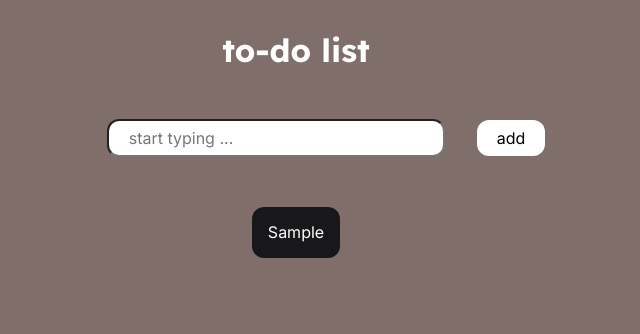
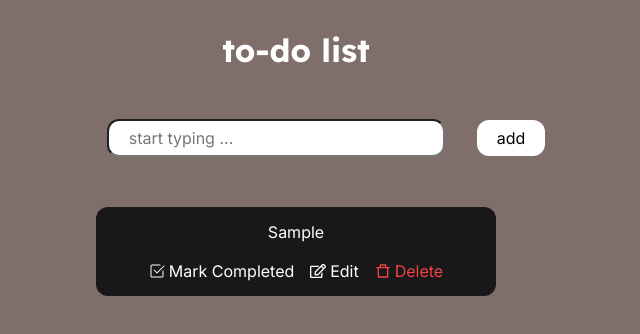
Before and after one commit to anastshak/to-do-app, a React (Vite) app: page / in a window 1280 px wide. Both pictures are taken after typing "Sample" into the empty fields and a click on the button "add". Shown: the top 334 px of the page, without its empty margins (344-984 px from the left). Built offline with nearby package versions, Linux system fonts and the light colour scheme.

Commit message:
feat: implement additional functions

```diff
--- a/src/components/TodoItem/TodoItem.module.scss
+++ b/src/components/TodoItem/TodoItem.module.scss
@@ -1,12 +1,13 @@
-.item {
+.itemWrapper {
   padding: 1rem;
   border-radius: 0.75rem;
-  background-color: rgb(24, 24, 27);
+  background-color: $bg-item-main;
+  min-width: 400px;
   width: 100%;
 }
 
 .itemCompleted {
-  background-color: rgb(113, 113, 122);
+  background-color: $bg-item-completed;
   --tw-bg-opacity: 0.5;
   text-decoration: line-through;
 }
@@ -14,3 +15,46 @@
 .itemUndone {
   text-decoration: none;
 }
+
+.itemUpdateMode {
+  @include flex(center, center, row, 0.5rem);
+
+  .btnUpdate {
+    padding: 0.5rem 1.25rem;
+    border-radius: 0.75rem;
+
+    @include font(0.875rem, 400, 1.25rem);
+
+    color: $text-update-btn;
+    background-color: $bg-btn-update;
+
+    &:active {
+      --transform-scale-x: 0.95;
+      --transform-scale-y: 0.95;
+    }
+  }
+}
+
+.item {
+  @include flex(center, center, column, 1.25rem);
+}
+
+.controlBox {
+  @include flex(space-between, center, row);
+  width: 80%;
+  color: $color-white-default;
+
+  .mark,
+  .deleteBtn,
+  .editBtn {
+    @include flex(center, center, row, 0.25rem);
+  }
+
+  .deleteBtn {
+    color: $btn-red;
+  }
+
+  .controlButtons {
+    @include flex(center, center, row, 1rem);
+  }
+}
--- a/src/components/TodoItem/TodoItem.tsx
+++ b/src/components/TodoItem/TodoItem.tsx
@@ -1,3 +1,11 @@
+import { useEffect, useRef, useState } from 'react';
+import { useTodo } from '../../context/useTodo';
+import toast from 'react-hot-toast';
+import { Input } from '../Input/Input';
+import { BsCheck2Square } from 'react-icons/bs';
+import { TbRefresh } from 'react-icons/tb';
+import { FaRegEdit } from 'react-icons/fa';
+import { RiDeleteBin7Line } from 'react-icons/ri';
 import { motion } from 'framer-motion';
 import { Todo } from '../../context/TodoContext';
 import cn from 'classnames';
@@ -7,17 +15,99 @@ import styles from './TodoItem.module.scss';
 export const TodoItem = (props: { todo: Todo }) => {
   const { todo } = props;
 
+  const [editingTodoText, setEditingTodoText] = useState<string>('');
+  const [editingTodoId, setEditingTodoId] = useState<string | null>(null);
+  const { deleteTodo, editTodo, updateTodoStatus } = useTodo();
+  const editInputRef = useRef<HTMLInputElement>(null);
+
+  useEffect(() => {
+    if (editingTodoId !== null && editInputRef.current) {
+      editInputRef.current.focus();
+    }
+  }, [editingTodoId]);
+
+  const handleEdit = (todoId: string, todoText: string) => {
+    setEditingTodoId(todoId);
+    setEditingTodoText(todoText);
+
+    if (editInputRef.current) {
+      editInputRef.current.focus();
+    }
+  };
+
+  const handleUpdate = (todoId: string) => {
+    if (editingTodoText.trim() !== '') {
+      editTodo(todoId, editingTodoText);
+      setEditingTodoId(null);
+      setEditingTodoText('');
+      toast.success('Todo updated successfully!');
+    } else {
+      toast.error('Todo field cannot be empty!');
+    }
+  };
+
+  const handleDelete = (todoId: string) => {
+    deleteTodo(todoId);
+    toast.success('Todo deleted successfully!');
+  };
+
+  const handleStatusUpdate = (todoId: string) => {
+    updateTodoStatus(todoId);
+    toast.success('Todo status updated successfully!');
+  };
+
   return (
     <motion.li
       layout
-      className={cn(styles.item, todo.status === 'completed' && styles.itemCompleted)}
+      className={cn(styles.itemWrapper, todo.status === 'completed' && styles.itemCompleted)}
     >
+      {editingTodoId === todo.id ? (
+        <motion.div layout className={styles.itemUpdateMode}>
+          <Input
+            ref={editInputRef}
+            type="text"
+            value={editingTodoText}
+            onChange={(e) => setEditingTodoText(e.target.value)}
+          />
+          <button className={styles.btnUpdate} onClick={() => handleUpdate(todo.id)}>
+            Update
+          </button>
+        </motion.div>
+      ) : (
+        <div className={styles.item}>
           <motion.span
             layout
             className={todo.status === 'completed' ? styles.itemCompleted : styles.itemUndone}
           >
             {todo.text}
           </motion.span>
+          <div className={styles.controlBox}>
+            <button onClick={() => handleStatusUpdate(todo.id)}>
+              {todo.status === 'undone' ? (
+                <span className={styles.mark}>
+                  <BsCheck2Square />
+                  Mark Completed
+                </span>
+              ) : (
+                <span className={styles.mark}>
+                  <TbRefresh />
+                  Mark Undone
+                </span>
+              )}
+            </button>
+            <div className={styles.controlButtons}>
+              <button onClick={() => handleEdit(todo.id, todo.text)} className={styles.editBtn}>
+                <FaRegEdit />
+                Edit
+              </button>
+              <button onClick={() => handleDelete(todo.id)} className={styles.deleteBtn}>
+                <RiDeleteBin7Line />
+                Delete
+              </button>
+            </div>
+          </div>
+        </div>
+      )}
     </motion.li>
   );
 };
--- a/src/context/TodoContext.tsx
+++ b/src/context/TodoContext.tsx
@@ -10,6 +10,9 @@ export interface Todo {
 interface TodoContextProps {
   todos: Todo[];
   addTodo: (text: string) => void;
+  deleteTodo: (id: string) => void;
+  editTodo: (id: string, text: string) => void;
+  updateTodoStatus: (id: string) => void;
 }
 
 export const TodoContext = createContext<TodoContextProps | undefined>(undefined);
@@ -28,9 +31,44 @@ export const TodoProvider = (props: { children: React.ReactNode }) => {
     setTodos([...todos, newTodo]);
   };
 
+  // delete
+  const deleteTodo = (id: string) => {
+    setTodos((prevTodos) => prevTodos.filter((todo) => todo.id !== id));
+  };
+
+  // edit
+  const editTodo = (id: string, text: string) => {
+    setTodos((prevTodos) => {
+      return prevTodos.map((todo) => {
+        if (todo.id === id) {
+          return { ...todo, text };
+        }
+        return todo;
+      });
+    });
+  };
+
+  // update status
+  const updateTodoStatus = (id: string) => {
+    setTodos((prevTodos) => {
+      return prevTodos.map((todo) => {
+        if (todo.id === id) {
+          return {
+            ...todo,
+            status: todo.status === 'undone' ? 'completed' : 'undone',
+          };
+        }
+        return todo;
+      });
+    });
+  };
+
   const value: TodoContextProps = {
     todos,
     addTodo,
+    deleteTodo,
+    editTodo,
+    updateTodoStatus,
   };
 
   return <TodoContext.Provider value={value}>{props.children}</TodoContext.Provider>;
--- a/src/styles/_constants.scss
+++ b/src/styles/_constants.scss
@@ -2,8 +2,13 @@ $color-black-default: rgb(0, 0, 0);
 $color-white-default: rgba(255, 255, 255, 1);
 
 $bg-main: rgb(127, 110, 105);
+$bg-item-main: rgb(24, 24, 27);
+$bg-item-completed: rgb(113, 113, 122);
+$bg-btn-update: rgb(124, 45, 18);
 
 $btn-green: rgb(60, 170, 60);
+$btn-red: rgb(239, 68, 68);
 $btn-green-hover: rgb(48, 132, 48);
 
 $text-main: rgb(255, 255, 255);
+$text-update-btn: rgb(255, 211, 164);
```
Lines whose indentation alone changed are shown as unchanged.
